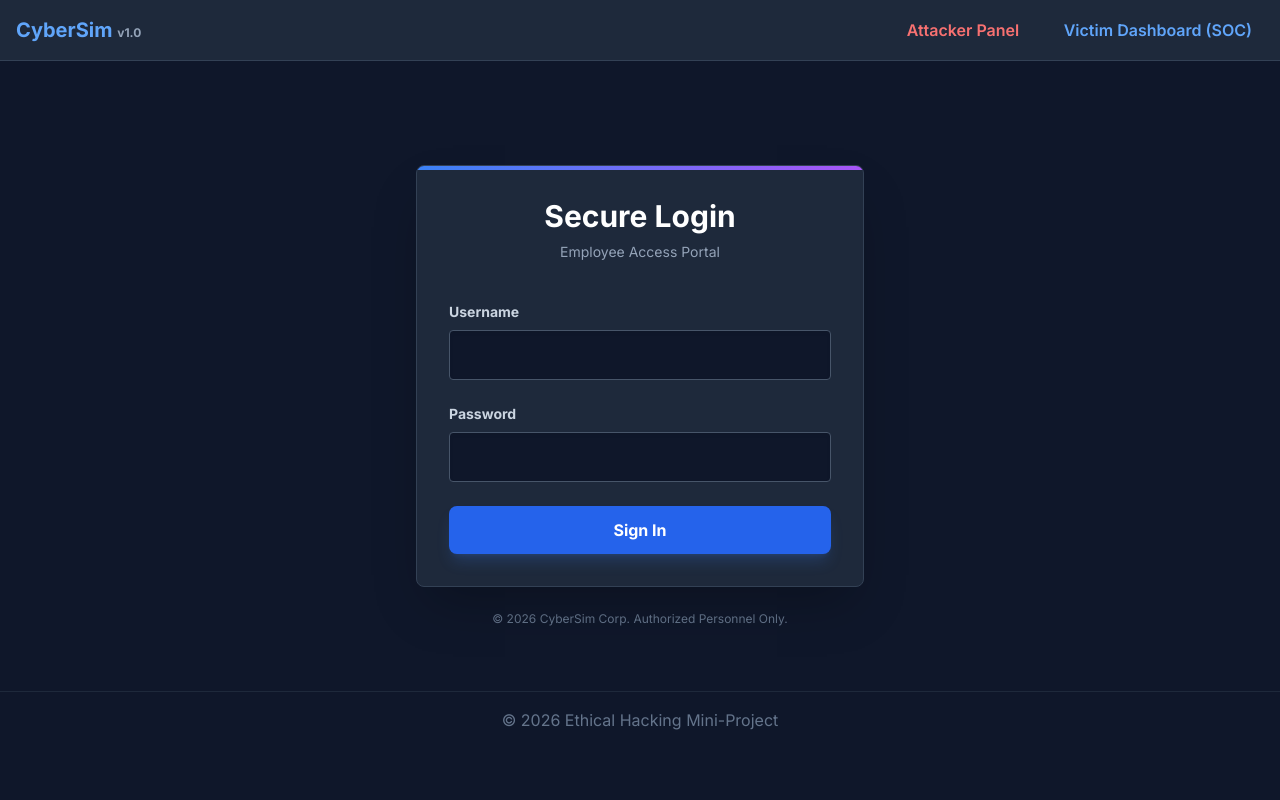
After one commit to Salahod22/mini-SOC, a Flask app: template templates/login.html in a window 1280 px wide. The commit adds this page. Run offline with Flask 3, Linux system fonts and the light colour scheme; the template is opened without the code that fills it, so the values that code supplies are empty; some libraries are stand-ins or nearby versions.

Commit message:
V2 update 3

```diff
--- a/app.py
+++ b/app.py
@@ -111,17 +111,22 @@ def api_data():
 def login():
     if request.method == 'POST':
         time.sleep(0.1)
-        # In a real vulnerable app, we would process SQL here.
-        # For simulation, just logging the payload (done in before_request) is enough for IDS.
-        return jsonify({"status": "failed", "message": "Invalid credentials"}), 401
-    return "Login Page"
+        data = request.form
+        username = data.get('username')
+        password = data.get('password')
+
+        # Hardcoded Credentials
+        if username == 'admin' and password == 'password':
+            return render_template('login.html', success="Welcome back, Administrator.")
+        else:
+            return render_template('login.html', error="Invalid credentials. Intrusion attempt logged.")
+    return render_template('login.html')
 
 @app.route('/search')
 def search():
     # Vulnerable to XSS (Reflected)
     query = request.args.get('q', '')
-    # In a real vulnerable app: return f"Results for: {query}" (Unescaped)
-    return f"Search results for: {query}"
+    return render_template('search.html', query=query)
 
 @app.route('/dns-lookup', methods=['POST'])
 def dns_lookup():
--- /dev/null
+++ b/templates/login.html
@@ -0,0 +1,60 @@
+{% extends 'base.html' %}
+
+{% block content %}
+<div class="max-w-md mx-auto mt-20">
+    <div class="bg-slate-800 p-8 rounded-lg border border-slate-700 shadow-2xl relative overflow-hidden">
+        <!-- Decoration -->
+        <div class="absolute top-0 left-0 w-full h-1 bg-gradient-to-r from-blue-500 to-purple-500"></div>
+
+        <div class="text-center mb-10">
+            <h2 class="text-3xl font-bold text-white mb-2">Secure Login</h2>
+            <p class="text-slate-400 text-sm">Employee Access Portal</p>
+        </div>
+
+        <form action="/login" method="POST" class="space-y-6">
+            <div>
+                <label for="username" class="block text-slate-300 text-sm font-bold mb-2">Username</label>
+                <input type="text" id="username" name="username"
+                    class="w-full bg-slate-900 border border-slate-600 rounded p-3 text-white focus:outline-none focus:border-blue-500 transition shadow-inner">
+            </div>
+
+            <div>
+                <label for="password" class="block text-slate-300 text-sm font-bold mb-2">Password</label>
+                <input type="password" id="password" name="password"
+                    class="w-full bg-slate-900 border border-slate-600 rounded p-3 text-white focus:outline-none focus:border-blue-500 transition shadow-inner">
+            </div>
+
+            <button type="submit"
+                class="w-full bg-blue-600 hover:bg-blue-500 text-white font-bold py-3 rounded-lg transition transform hover:scale-[1.02] shadow-lg shadow-blue-500/20">
+                Sign In
+            </button>
+        </form>
+
+        {% if error %}
+        <div class="mt-6 p-4 bg-red-900/30 border border-red-500/50 rounded flex items-center animate-pulse">
+            <svg xmlns="http://www.w3.org/2000/svg" class="h-5 w-5 text-red-400 mr-3" fill="none" viewBox="0 0 24 24"
+                stroke="currentColor">
+                <path stroke-linecap="round" stroke-linejoin="round" stroke-width="2"
+                    d="M12 8v4m0 4h.01M21 12a9 9 0 11-18 0 9 9 0 0118 0z" />
+            </svg>
+            <span class="text-red-200 text-sm">{{ error }}</span>
+        </div>
+        {% endif %}
+
+        {% if success %}
+        <div class="mt-6 p-4 bg-emerald-900/30 border border-emerald-500/50 rounded flex items-center">
+            <svg xmlns="http://www.w3.org/2000/svg" class="h-5 w-5 text-emerald-400 mr-3" fill="none"
+                viewBox="0 0 24 24" stroke="currentColor">
+                <path stroke-linecap="round" stroke-linejoin="round" stroke-width="2"
+                    d="M9 12l2 2 4-4m6 2a9 9 0 11-18 0 9 9 0 0118 0z" />
+            </svg>
+            <span class="text-emerald-200 text-sm">{{ success }}</span>
+        </div>
+        {% endif %}
+    </div>
+
+    <div class="text-center mt-6 text-slate-500 text-xs">
+        &copy; 2026 CyberSim Corp. Authorized Personnel Only.
+    </div>
+</div>
+{% endblock %}
```
Also changed, not shown: notebooks/network_logs.csv (+34 -0 lines), templates/index.html (+19 -0 lines), templates/search.html (added, +54 -0 lines).
